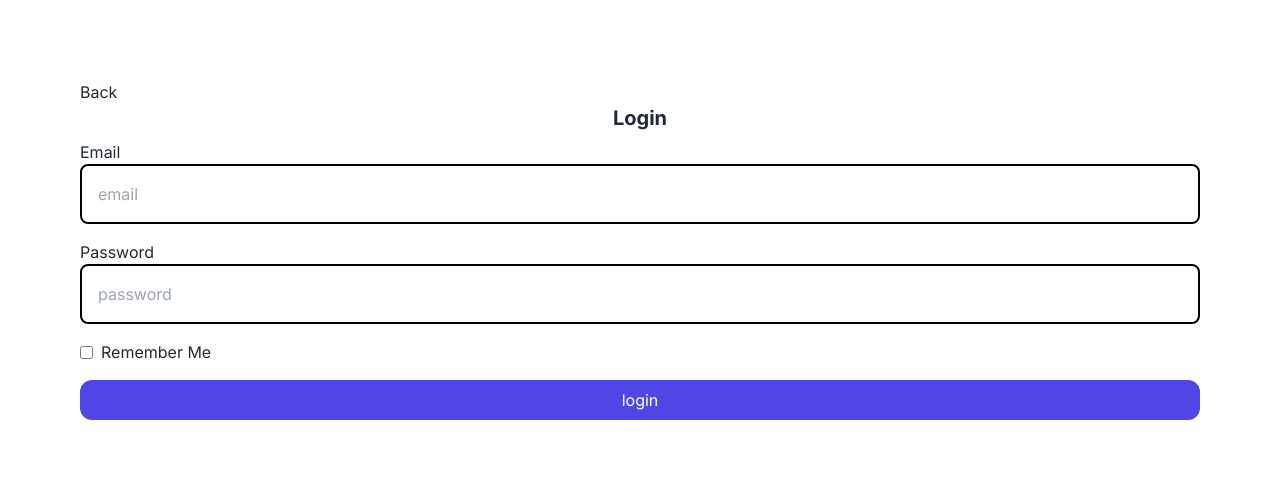
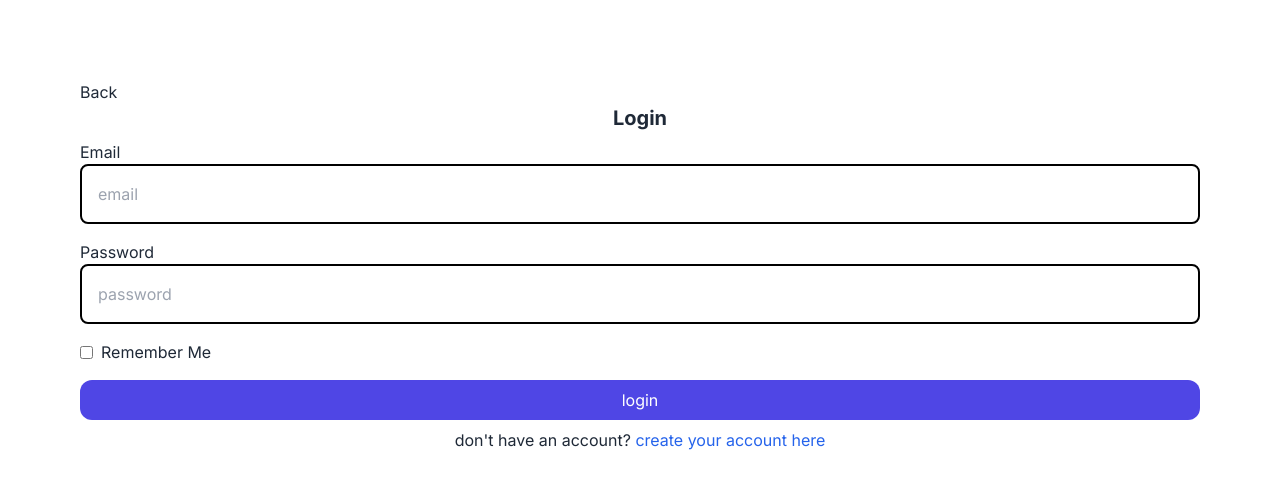
Before and after one commit to fajri-farid/eventmakers-bitwiz, a Next.js app: page /login in a window 1280 px wide. Shown: the top 488 px of the page. Built offline with nearby package versions, Linux system fonts and the light colour scheme.

Commit message:
feat: add text to link if the user already have an account for register and don't have an accout to register in login

```diff
--- a/src/components/auth/login/login.jsx
+++ b/src/components/auth/login/login.jsx
@@ -1,6 +1,7 @@
 "use client";
 import Cookies from "js-cookie";
 import { useRouter } from "next/navigation";
+import Link from "next/link";
 
 export const Login = () => {
   const router = useRouter();
@@ -55,16 +56,19 @@ export const Login = () => {
             className="border-2 border-black p-4 mb-4 block rounded-lg w-full"
           />
           <div className="flex items-center mb-4">
-            <input
-              type="checkbox"
-              className="mr-2"
-            />
+            <input type="checkbox" className="mr-2" />
             <label htmlFor="rememberMe">Remember Me</label>
           </div>
           <button className="bg-indigo-600 text-white p-2 rounded-xl w-full">
             login
           </button>
         </form>
+        <p className="mt-2 text-center">
+          don't have an account?{" "}
+          <Link href="/register" className="text-blue-600">
+            create your account here
+          </Link>
+        </p>
       </div>
     </div>
   );
--- a/src/components/auth/register/register.jsx
+++ b/src/components/auth/register/register.jsx
@@ -1,6 +1,7 @@
 "use client";
 import { useRouter } from "next/navigation";
 import { useState } from "react";
+import Link from "next/link";
 
 export const Register = () => {
   const router = useRouter();
@@ -83,6 +84,12 @@ export const Register = () => {
           register
         </button>
       </form>
+      <p className="mt-2 text-center">
+        already have an account?{" "}
+        <Link href="/login" className="text-blue-600">
+          login here
+        </Link>
+      </p>
     </div>
   );
 };
```
Also changed, not shown: src/components/mainpage/showEvent.jsx (line endings or trailing spaces).
